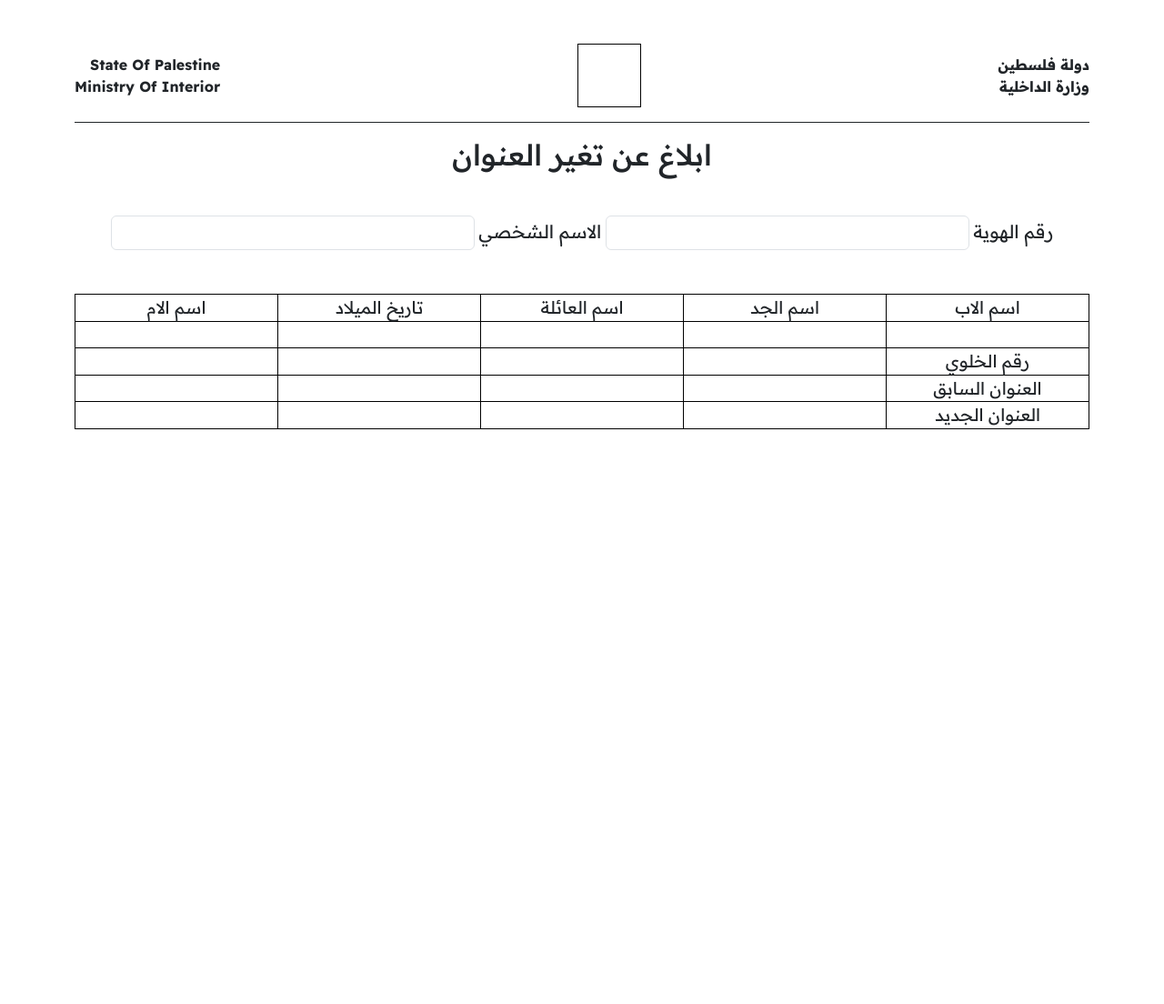
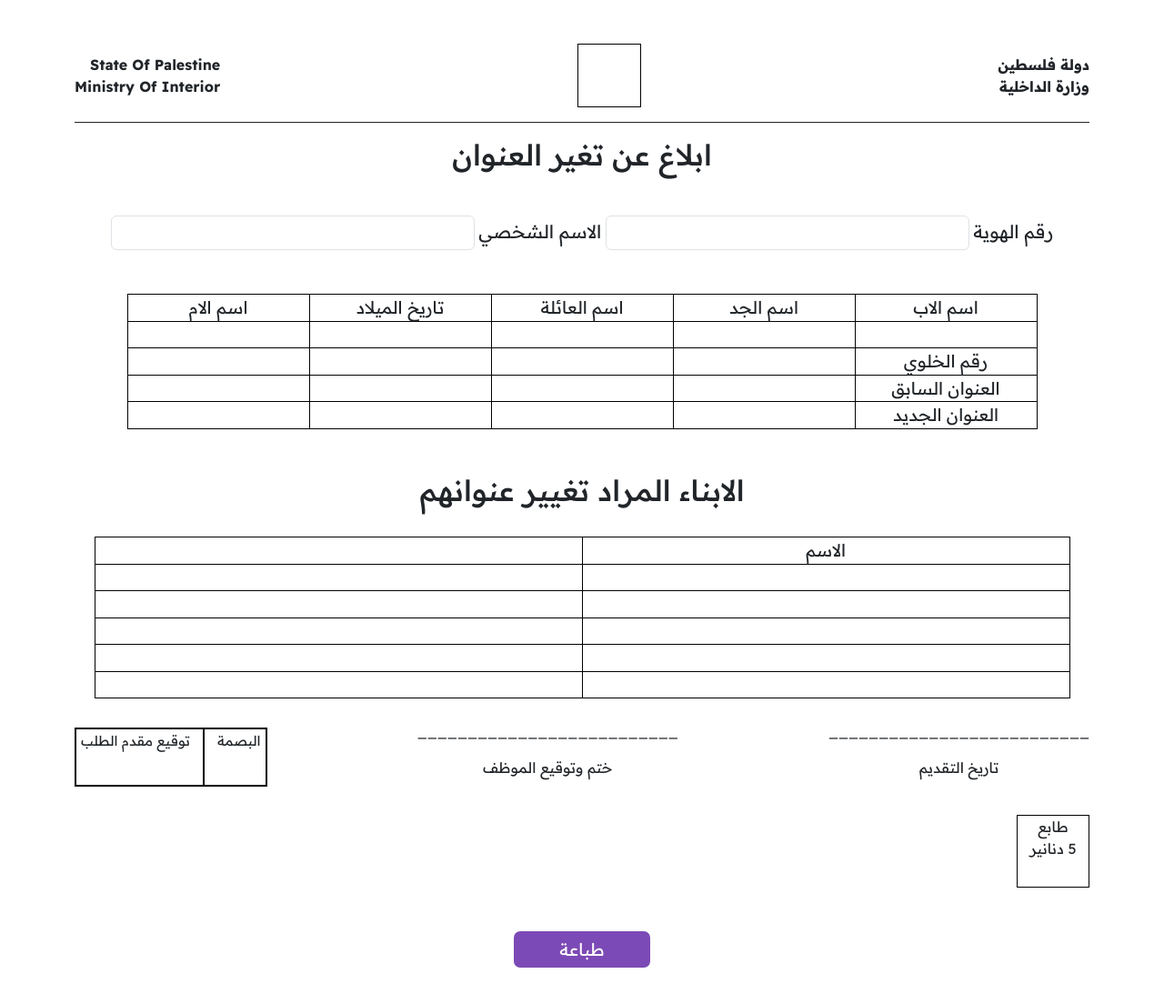
Before and after one commit to m7amd/my_services, a PHP site: page /admin/pageone.html in a window 1280 px wide. Shown: the whole page at 91% size. Before the commit the page ends 472 px from the top, so only its background shows below. Run offline with PHP 8.4, Linux system fonts and the light colour scheme.

Commit message:
handle the pages

```diff
--- a/admin/pageone.html
+++ b/admin/pageone.html
@@ -65,7 +65,7 @@
                 </tr>
                 <tr>
                   <td>رقم الخلوي</td>
-                  <td><input type="tel" name="phone" required></td>
+                  <td><input type="text"></td>
                   <td><input type="text"></td>
                   <td><input type="text"></td>
                   <td><input type="text"></td>
@@ -87,17 +87,61 @@
               </tbody>
             </table>
           </div>
+          <div class="sicthree mt-5 text-center">
+            <h2 class="text-center">الابناء المراد تغيير عنوانهم</h2>
+            <table class="mt-4">
+              <thead>
+                <td>الاسم</td>
+                <td><input type="text"></td>
+              </thead>
+              <tbody>
+                <tr>
+                  <td><input type="text"></td>
+                  <td><input type="text"></td>
+                </tr>
+                <tr>
+                  <td><input type="text"></td>
+                  <td><input type="text"></td>
+                </tr>
+                <tr>
+                  <td><input type="text"></td>
+                  <td><input type="text"></td>
+                </tr>
+                <tr>
+                  <td><input type="text"></td>
+                  <td><input type="text"></td>
+                </tr>
+                <tr>
+                  <td><input type="text"></td>
+                  <td><input type="text"></td>
+                </tr>
+              </tbody>
+            </table>
+          </div>
+          <div class="sicfour mt-4">
+            <div>
+              <p>__________________________</p>
+              <p>تاريخ التقديم</p>
+            </div>
+            <div>
+              <p>__________________________</p>
+              <p>ختم وتوقيع الموظف</p>
+            </div>
+            <div style="display: flex;gap: 30px; border: 2px solid black;padding: 2px 5px 20px; font-size: 15px;">
+              <p class="sign">البصمة</p>
+              <p>توقيع مقدم الطلب</p>
+            </div>
+          </div>
+          <div class="sicfive mt-4">
+            طابع <br> 5 دنانير
+          </div>
+          <div class="button mt-5">
+            <button type="button">طباعة</button>
+          </div>
         </form>
       </div>
     </section>
 
-
-
-
-
-
-    <script src="../js/jquery-3.5.1.min.js"></script>
-    <script src="../js/main.js"></script>
     <script
       src="https://cdn.jsdelivr.net/npm/bootstrap@5.3.2/dist/js/bootstrap.bundle.min.js"
       integrity="sha384-C6RzsynM9kWDrMNeT87bh95OGNyZPhcTNXj1NW7RuBCsyN/o0jlpcV8Qyq46cDfL"
--- a/scss/p1.css
+++ b/scss/p1.css
@@ -52,6 +52,10 @@ hr {
   opacity: 1 !important;
 }
 
+table, tr, td ,thead, tbody {
+  border: 1px solid black !important;
+  font-size: 19px;
+}
 
 .sicone span {
   font-size: 20px;
@@ -70,15 +74,74 @@ hr {
   justify-content: center;
   align-items: center;
 }
-.sictwo table, tr, td ,thead, tbody {
-  border: 1px solid black !important;
-  font-size: 19px;
-}
 .sictwo input {
   border: 0;
   outline: 0;
+  font-size: 17px;
 }
 .sictwo input:focus {
   box-shadow: none;
   border: none !important;
 }
+.sicthree {
+  display: flex;
+  justify-content: center;
+  align-items: center;
+  flex-direction: column;
+}
+.sicthree input {
+  border: 0;
+  outline: 0;
+  width: 535px;
+  display: inline-block;
+  font-size: 17px;
+}
+.sicfour {
+  display: flex;
+  justify-content: space-between;
+  align-items: center;
+  text-align: center;
+}
+.sign {
+  position: relative;
+}
+.sign::after {
+  content: '';
+  display: block;
+  position: absolute;
+  left: -16px;
+  top: -2px;
+  width: 2px;
+  height: 62px;
+  background-color: black;
+}
+.sicfive {
+  width: 80px;
+  height: 80px;
+  border: 1px solid black;
+  text-align: center;
+}
+
+.button {
+  display: flex;
+  justify-content: center;
+  align-items: center;
+  padding-bottom: 40px;
+}
+.button button {
+  background-color: #7c4ab6;
+  color: #FFF;
+  border: 0;
+  outline: 0;
+  width: 150px;
+  height: 40px;
+  display: block;
+  border-radius: 7px;
+  font-size: 19px;
+  transition: .3s;
+}
+.button button:hover {
+  background-color: transparent;
+  color: #7c4ab6;
+  border: 2px solid #7c4ab6;
+}
```
Also changed, not shown: admin/log.php (+35 -0 lines), admin/pagefive.html (+18 -11 lines), admin/pagefour.html (+19 -13 lines), admin/pagesix.html (+19 -11 lines), admin/pagethree.html (+19 -13 lines), admin/pagetwo.html (+19 -13 lines), scss/hadmin.css (+30 -0 lines).
